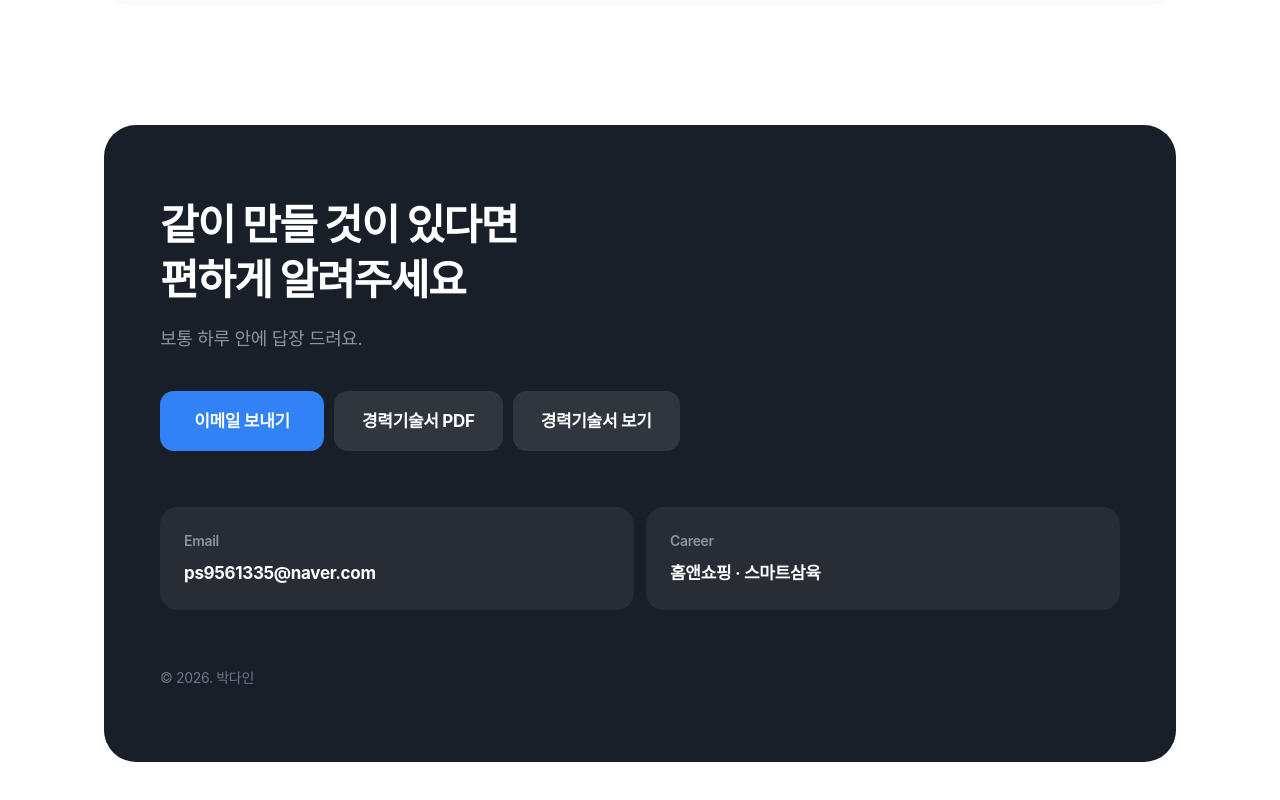
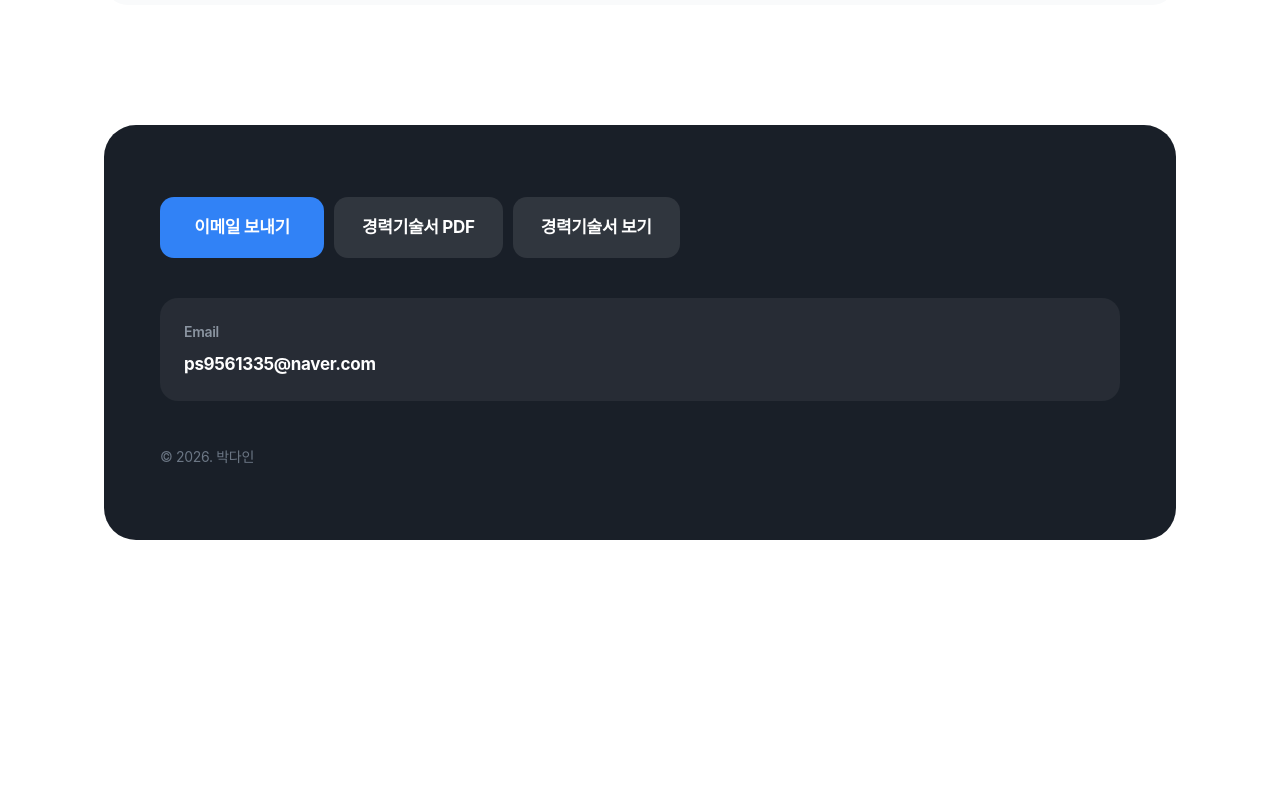
Before and after one commit to ps9561335-cloud/portfolio, a plain HTML site: page index.html in a window 1280 px wide. Shown: the part 4088-4888 px from the top of the page. After the commit the page ends 4668 px from the top, so only its background shows below. Drawn offline with Linux system fonts and the light colour scheme; a web font is replaced by a local one.

Commit message:
학력·교육 섹션 및 Contact 문구·Career 링크 제거

```diff
--- a/index.html
+++ b/index.html
@@ -494,26 +494,18 @@
 
       <!-- Contact -->
       <section id="contact" class="tp-contact" style="background: #191f28; border-radius: 32px; padding: 72px 56px; margin-top: 24px">
-        <h2 style="font-size: 42px; font-weight: 800; letter-spacing: -0.035em; line-height: 1.32; color: #fff; margin: 0 0 16px">
-          같이 만들 것이 있다면<br />편하게 알려주세요
-        </h2>
-        <p style="font-size: 18px; line-height: 1.7; color: #8b95a1; margin: 0 0 36px">보통 하루 안에 답장 드려요.</p>
-        <div style="display: flex; flex-wrap: wrap; gap: 10px; margin-bottom: 56px">
+        <div style="display: flex; flex-wrap: wrap; gap: 10px; margin-bottom: 40px">
           <a class="tp-btn tp-cbtn tp-btn-dark-primary" href="mailto:ps9561335@naver.com">이메일 보내기</a>
           <a class="tp-btn tp-cbtn tp-btn-dark-ghost" href="박다인_경력기술서.pdf" download>경력기술서 PDF</a>
           <a class="tp-btn tp-cbtn tp-btn-dark-ghost" href="career.html">경력기술서 보기</a>
         </div>
-        <div class="tp-g3" style="display: grid; grid-template-columns: repeat(2, 1fr); gap: 12px">
+        <div class="tp-g3" style="display: grid; grid-template-columns: 1fr; gap: 12px">
           <a class="tp-clink" href="mailto:ps9561335@naver.com" style="background: rgba(255,255,255,.06); border-radius: 18px; padding: 22px 24px; display: block">
             <div style="font-size: 14px; font-weight: 600; color: #8b95a1">Email</div>
             <div style="font-size: 17px; font-weight: 700; color: #fff; margin-top: 6px; word-break: break-all">ps9561335@naver.com</div>
           </a>
-          <a class="tp-clink" href="#career" style="background: rgba(255,255,255,.06); border-radius: 18px; padding: 22px 24px; display: block">
-            <div style="font-size: 14px; font-weight: 600; color: #8b95a1">Career</div>
-            <div style="font-size: 17px; font-weight: 700; color: #fff; margin-top: 6px; word-break: break-all">홈앤쇼핑 · 스마트삼육</div>
-          </a>
         </div>
-        <p style="font-size: 14px; color: #6b7684; margin: 56px 0 0">© 2026. 박다인</p>
+        <p style="font-size: 14px; color: #6b7684; margin: 44px 0 0">© 2026. 박다인</p>
       </section>
     </div>
 
```
Also changed, not shown: career.html (+0 -9 lines), 1 other file.
